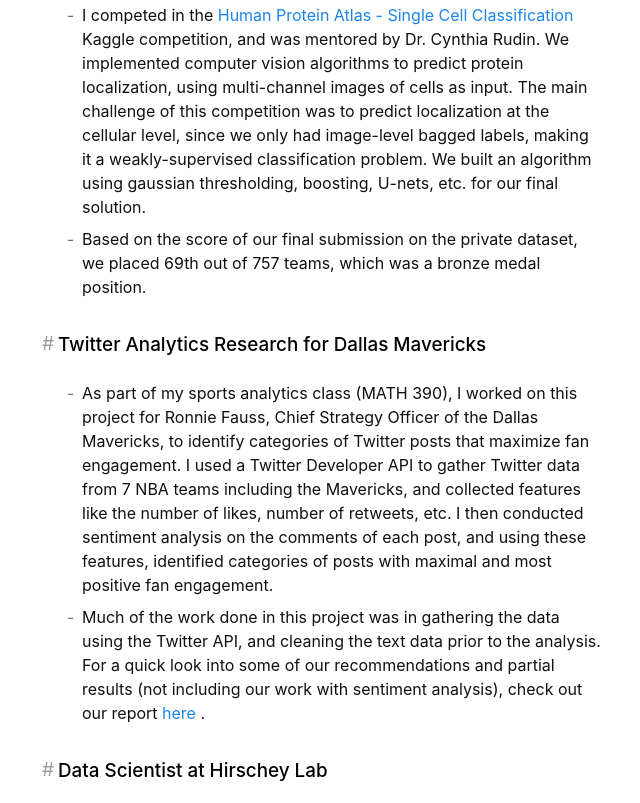
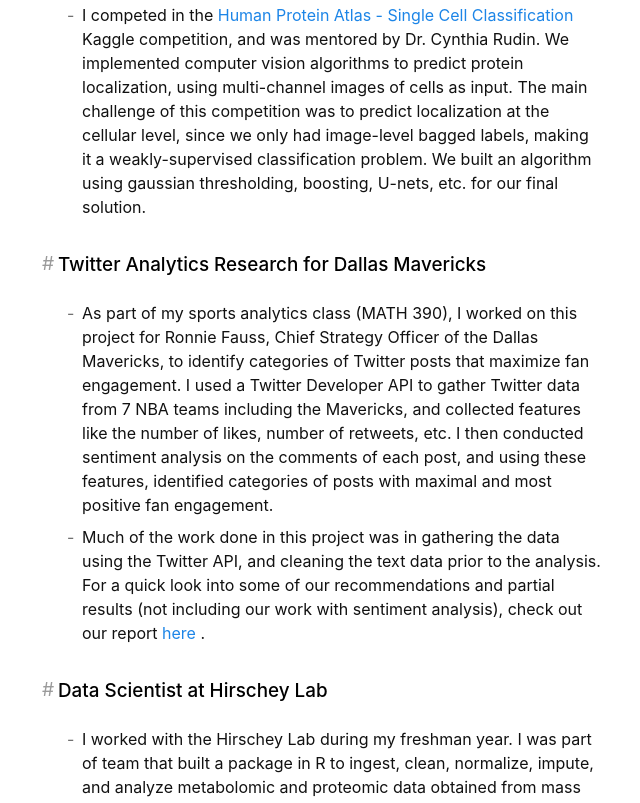
Before and after one commit to hsrijay/hsrijay.github.io, a plain HTML site: page projects/index.html in a window 1280 px wide. Shown: the part 1071-1874 px from the top of the page, without its empty margins (360-1000 px from the left). Drawn offline with nearby package versions, Linux system fonts and the light colour scheme.

Commit message:
Update index.html

```diff
--- a/projects/index.html
+++ b/projects/index.html
@@ -111,7 +111,6 @@
 <h3 id="a-class--project-title-protein-localization-classification-using-multi-channel-microscopy-images-a"><a class = "project-title"> Protein Localization Classification Using Multi-Channel Microscopy Images </a><a class="anchor" href="#a-class--project-title-protein-localization-classification-using-multi-channel-microscopy-images-a">#</a></h3>
 <ul>
 <li>I competed in the <a class = "links" href = "https://www.kaggle.com/c/hpa-single-cell-image-classification"> Human Protein Atlas - Single Cell Classification</a> Kaggle competition, and was mentored by Dr. Cynthia Rudin. We implemented computer vision algorithms to predict protein localization, using multi-channel images of cells as input. The main challenge of this competition was to predict localization at the cellular level, since we only had image-level bagged labels, making it a weakly-supervised classification problem. We built an algorithm using gaussian thresholding, boosting, U-nets, etc. for our final solution.</li>
-<li>Based on the score of our final submission on the private dataset, we placed 69th out of 757 teams, which was a bronze medal position.</li>
 </ul>
 <h3 id="a-class--project-title-twitter-analytics-research-for-dallas-mavericks-a"><a class = "project-title"> Twitter Analytics Research for Dallas Mavericks </a><a class="anchor" href="#a-class--project-title-twitter-analytics-research-for-dallas-mavericks-a">#</a></h3>
 <ul>
```
